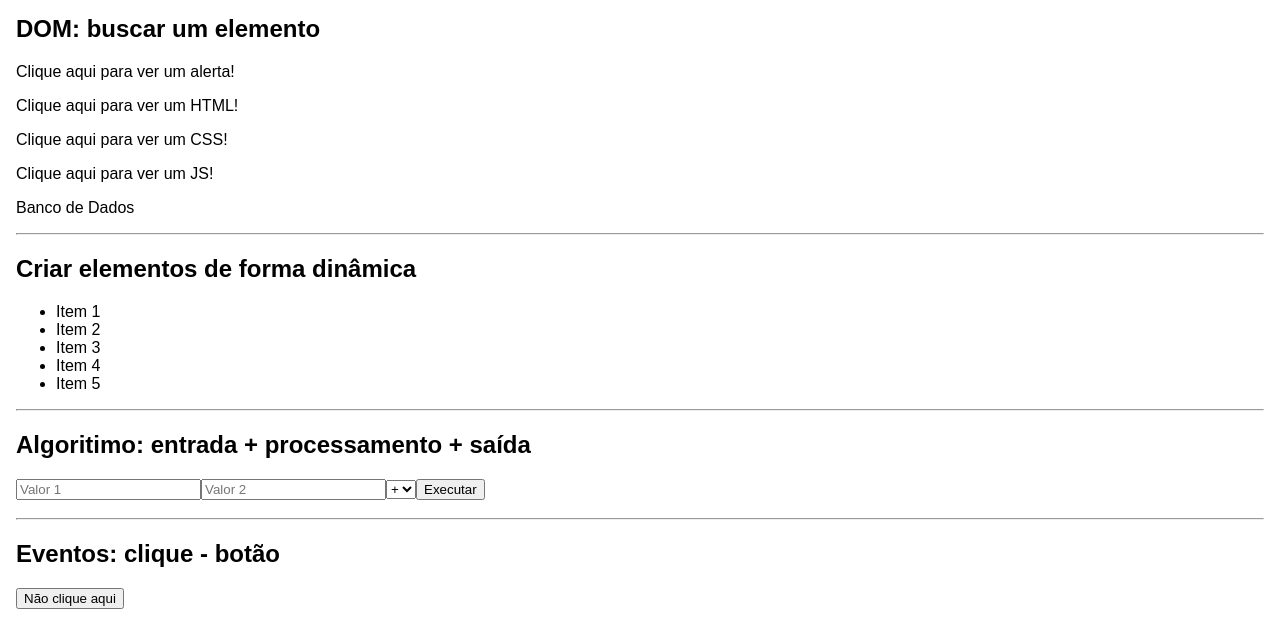
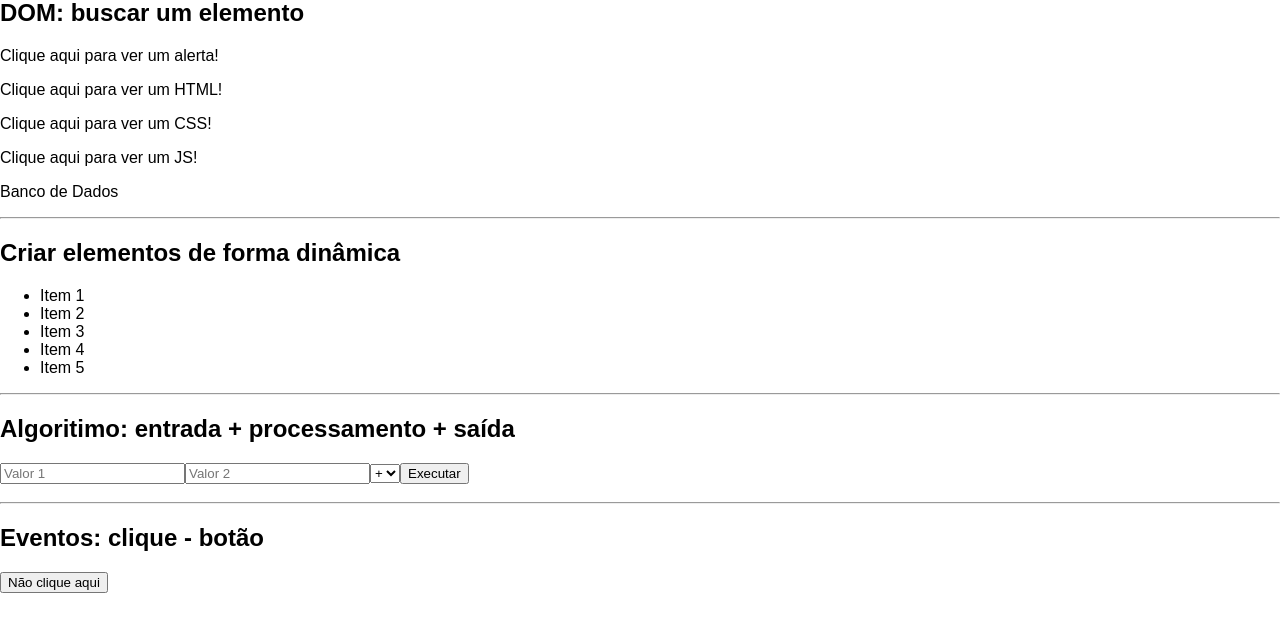
Before and after one commit to fabriciolucasz/Programacao-Web, a plain HTML site: page 2308 - DOM/index.html in a window 1280 px wide. Shown: the part 177-802 px from the top of the page. Drawn offline with Linux system fonts and the light colour scheme.

Commit message:
Alterações primordiais

```diff
--- a/global.style.css
+++ b/global.style.css
@@ -4,7 +4,7 @@ html {
 
 body {
   margin: 0;
-  padding: 2vh;
+  padding: 0;
 }
 
 h1 {
```
Also changed, not shown: 1 other file.
